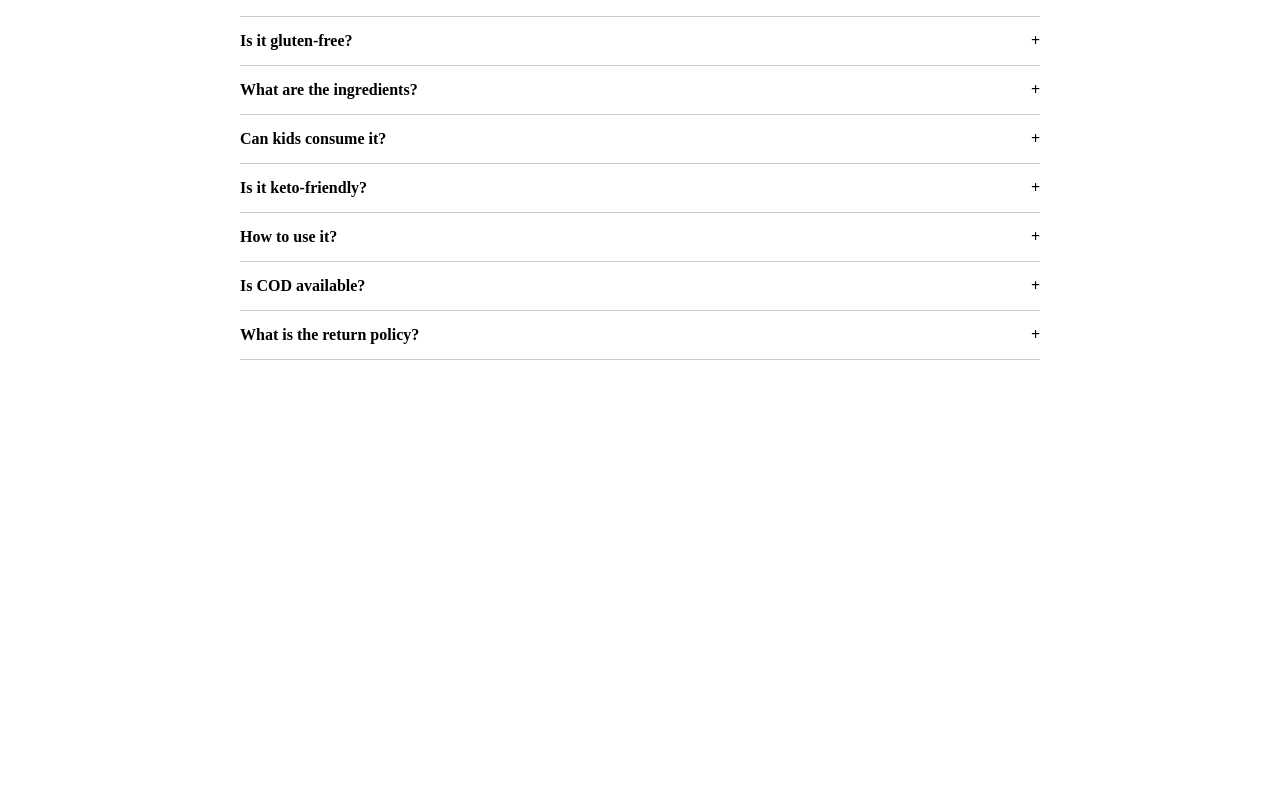
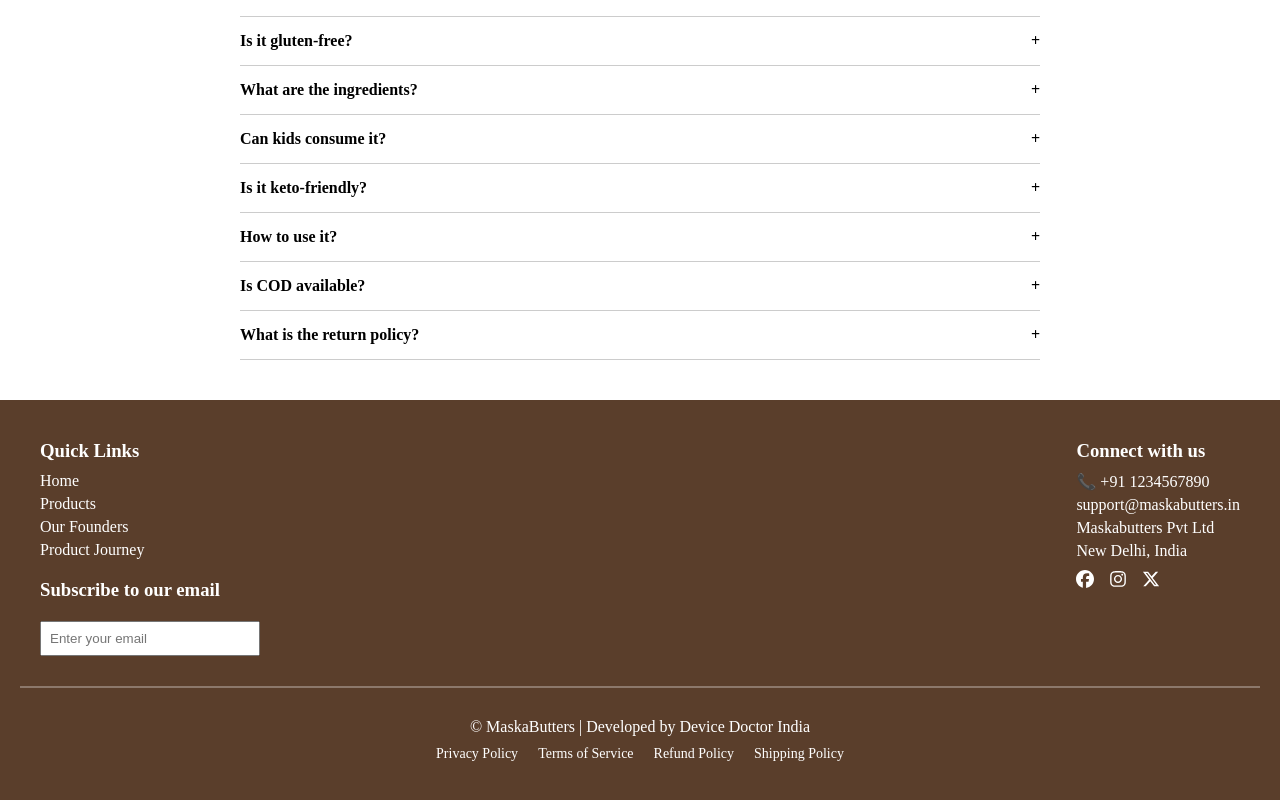
Before and after one commit to AkashTirkey/Product-Description-Review-Ui, a React (Vite) app: page / in a window 1280 px wide. Shown: the part 1628-2428 px from the top of the page. Before the commit the page ends 2028 px from the top, so only its background shows below. Built offline with nearby package versions, Linux system fonts and the light colour scheme.

Commit message:
footer ✔️

```diff
--- a/src/App.jsx
+++ b/src/App.jsx
@@ -4,6 +4,7 @@ import Navbar from "./Navbar";
 import Product from "./Product";
 import ProductDetails from "./ProductDetails";
 import FAQ from "./FAQ";
+import Footer from "./Footer";
 
 const App = () => {
   return (
@@ -12,6 +13,7 @@ const App = () => {
       <Product/>
       <ProductDetails/>
       <FAQ/>
+      <Footer/>
     </div>
   );
 };
--- /dev/null
+++ b/src/Footer.jsx
@@ -0,0 +1,67 @@
+import React from 'react';
+import style from "./style/Footer.module.css"
+import {FaFacebook, FaInstagram, FaXTwitter} from "react-icons/fa6"
+
+const Footer = () => {
+  return (
+    <footer className ={style.footer}>
+        <div className={style.container}>
+            {/* left side */}
+            <div className={style.left}>
+                {/* quick links */}
+                <h3>Quick Links</h3>
+                <ul className={style.links}>
+                    <li>Home</li>
+                    <li>Products</li>
+                    <li>Our Founders</li>
+                    <li>Product Journey</li>
+                </ul>
+
+                {/* Subscribe */}
+                <div className={style.subscribe}>
+                    <h3>Subscribe to our email</h3>
+                    <input type="email" placeholder="Enter your email" />
+                </div>
+            </div>
+
+            {/* right side */}
+            <div className={style.right}>
+
+                <h3>Connect with us</h3>
+
+                <p>📞 +91 1234567890</p>
+                <p>support@maskabutters.in</p>
+                <p>Maskabutters Pvt Ltd</p>
+                <p>New Delhi, India</p>
+
+                <div className={style.icons}>
+                    <FaFacebook/>
+                    <FaInstagram/>
+                    <FaXTwitter/>
+                </div>
+            </div>
+        </div>
+
+        {/* break line horizontally */}
+        <hr/>
+        {/* Bottom Section */}
+        <div className={style.bottom}>
+
+            <p>
+                 © MaskaButters | Developed by Device Doctor India
+            </p>
+
+            <div className={style.policies}>
+                <span>Privacy Policy</span>
+                <span>Terms of Service</span>
+                <span>Refund Policy</span>
+                <span>Shipping Policy</span>
+            </div>
+
+        </div>
+
+    </footer>
+  )
+}
+
+export default Footer
--- /dev/null
+++ b/src/style/Footer.module.css
@@ -0,0 +1,78 @@
+.footer {
+  background-color: #5a3e2b; /* brownish tone */
+  color: white;
+  padding: 40px 20px;
+}
+
+/* Top container */
+.container {
+  max-width: 1200px;
+  margin: 0 auto;
+  display: flex;
+  justify-content: space-between;
+  gap: 50px;
+}
+
+/* LEFT */
+.left h3 {
+  margin-bottom: 10px;
+}
+
+.links {
+  list-style: none;
+  padding: 0;
+}
+
+.links li {
+  margin: 5px 0;
+  cursor: pointer;
+}
+
+.subscribe {
+  margin-top: 20px;
+}
+
+.subscribe input {
+  padding: 8px;
+  width: 200px;
+  margin-top: 10px;
+}
+
+/* RIGHT */
+.right h3 {
+  margin-bottom: 10px;
+}
+
+.right p {
+  margin: 5px 0;
+}
+
+.icons {
+  display: flex;
+  gap: 15px;
+  margin-top: 10px;
+  font-size: 18px;
+  cursor: pointer;
+}
+
+/* Bottom */
+hr {
+  margin: 30px 0;
+  border: 0.5px solid rgba(255,255,255,0.3);
+}
+
+.bottom {
+  text-align: center;
+}
+
+.policies {
+  margin-top: 10px;
+  display: flex;
+  justify-content: center;
+  gap: 20px;
+  font-size: 14px;
+}
+
+.policies span {
+  cursor: pointer;
+}
```
